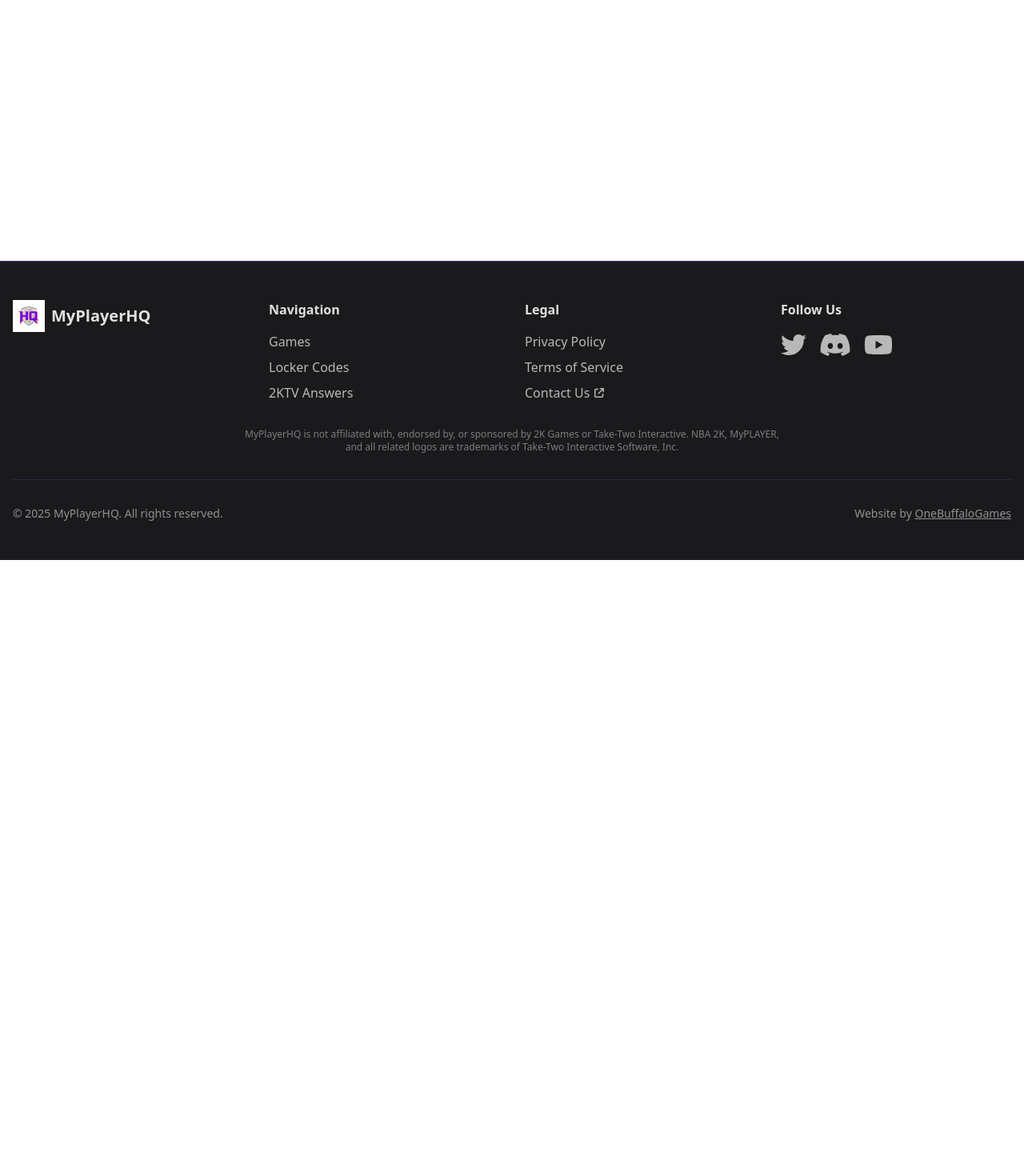
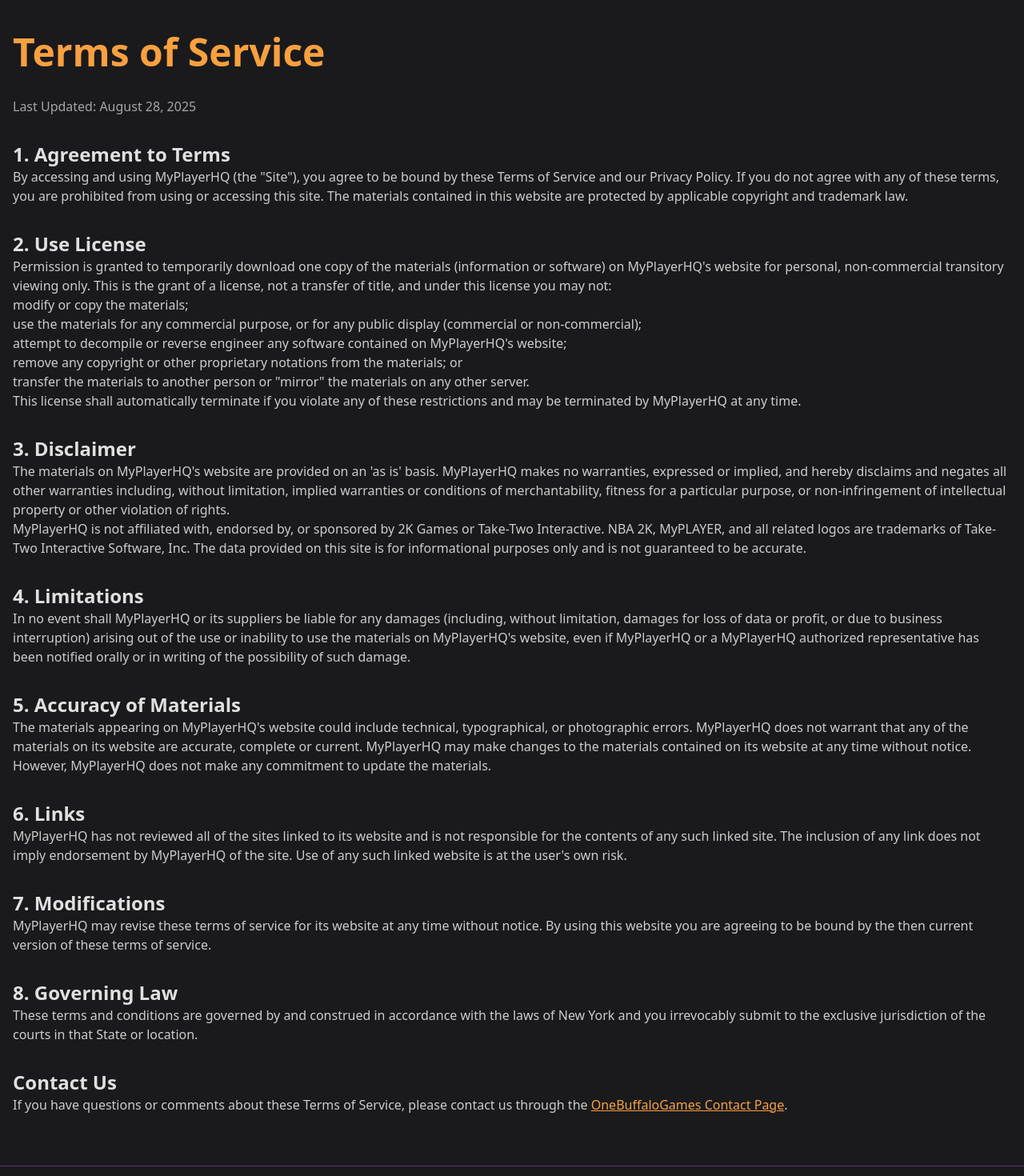
Before and after one commit to OneBuffaloLabs/myplayer-hq, a Next.js app: page /terms in a window 1280 px wide. Before the commit this address had no page. Shown: the part 100-1570 px from the top of the page at 80% size. Before the commit the page ends 800 px from the top, so only its background shows below. Built offline with nearby package versions, Linux system fonts and the light colour scheme.

Commit message:
Created terms page

```diff
--- /dev/null
+++ b/src/app/terms/page.tsx
@@ -0,0 +1,127 @@
+import { Metadata } from 'next';
+import Link from 'next/link';
+import { generateMetadata } from '@/utils/metadata';
+
+export const metadata: Metadata = generateMetadata({
+  title: 'Terms of Service',
+  description:
+    'Terms of Service for MyPlayerHQ, your ultimate resource for NBA 2K builds, badges, and animations.',
+});
+
+export default function TermsOfServicePage() {
+  return (
+    <div className="bg-background text-text min-h-screen">
+      <div className="container mx-auto px-4 py-16">
+        <h1 className="text-4xl md:text-5xl font-bold text-primary mb-8">Terms of Service</h1>
+        <div className="prose prose-invert max-w-none text-text/90">
+          <p className="text-text/70">Last Updated: August 28, 2025</p>
+
+          <h2 className="text-2xl font-bold text-text mt-8">1. Agreement to Terms</h2>
+          <p>
+            By accessing and using MyPlayerHQ (the "Site"), you agree to be bound by these Terms of
+            Service and our Privacy Policy. If you do not agree with any of these terms, you are
+            prohibited from using or accessing this site. The materials contained in this website
+            are protected by applicable copyright and trademark law.
+          </p>
+
+          <h2 className="text-2xl font-bold text-text mt-8">2. Use License</h2>
+          <p>
+            Permission is granted to temporarily download one copy of the materials (information or
+            software) on MyPlayerHQ's website for personal, non-commercial transitory viewing only.
+            This is the grant of a license, not a transfer of title, and under this license you may
+            not:
+          </p>
+          <ul>
+            <li>modify or copy the materials;</li>
+            <li>
+              use the materials for any commercial purpose, or for any public display (commercial or
+              non-commercial);
+            </li>
+            <li>
+              attempt to decompile or reverse engineer any software contained on MyPlayerHQ's
+              website;
+            </li>
+            <li>remove any copyright or other proprietary notations from the materials; or</li>
+            <li>
+              transfer the materials to another person or "mirror" the materials on any other
+              server.
+            </li>
+          </ul>
+          <p>
+            This license shall automatically terminate if you violate any of these restrictions and
+            may be terminated by MyPlayerHQ at any time.
+          </p>
+
+          <h2 className="text-2xl font-bold text-text mt-8">3. Disclaimer</h2>
+          <p>
+            The materials on MyPlayerHQ's website are provided on an 'as is' basis. MyPlayerHQ makes
+            no warranties, expressed or implied, and hereby disclaims and negates all other
+            warranties including, without limitation, implied warranties or conditions of
+            merchantability, fitness for a particular purpose, or non-infringement of intellectual
+            property or other violation of rights.
+          </p>
+          <p>
+            MyPlayerHQ is not affiliated with, endorsed by, or sponsored by 2K Games or Take-Two
+            Interactive. NBA 2K, MyPLAYER, and all related logos are trademarks of Take-Two
+            Interactive Software, Inc. The data provided on this site is for informational purposes
+            only and is not guaranteed to be accurate.
+          </p>
+
+          <h2 className="text-2xl font-bold text-text mt-8">4. Limitations</h2>
+          <p>
+            In no event shall MyPlayerHQ or its suppliers be liable for any damages (including,
+            without limitation, damages for loss of data or profit, or due to business interruption)
+            arising out of the use or inability to use the materials on MyPlayerHQ's website, even
+            if MyPlayerHQ or a MyPlayerHQ authorized representative has been notified orally or in
+            writing of the possibility of such damage.
+          </p>
+
+          <h2 className="text-2xl font-bold text-text mt-8">5. Accuracy of Materials</h2>
+          <p>
+            The materials appearing on MyPlayerHQ's website could include technical, typographical,
+            or photographic errors. MyPlayerHQ does not warrant that any of the materials on its
+            website are accurate, complete or current. MyPlayerHQ may make changes to the materials
+            contained on its website at any time without notice. However, MyPlayerHQ does not make
+            any commitment to update the materials.
+          </p>
+
+          <h2 className="text-2xl font-bold text-text mt-8">6. Links</h2>
+          <p>
+            MyPlayerHQ has not reviewed all of the sites linked to its website and is not
+            responsible for the contents of any such linked site. The inclusion of any link does not
+            imply endorsement by MyPlayerHQ of the site. Use of any such linked website is at the
+            user's own risk.
+          </p>
+
+          <h2 className="text-2xl font-bold text-text mt-8">7. Modifications</h2>
+          <p>
+            MyPlayerHQ may revise these terms of service for its website at any time without notice.
+            By using this website you are agreeing to be bound by the then current version of these
+            terms of service.
+          </p>
+
+          <h2 className="text-2xl font-bold text-text mt-8">8. Governing Law</h2>
+          <p>
+            These terms and conditions are governed by and construed in accordance with the laws of
+            New York and you irrevocably submit to the exclusive jurisdiction of the courts in that
+            State or location.
+          </p>
+
+          <h2 className="text-2xl font-bold text-text mt-8">Contact Us</h2>
+          <p>
+            If you have questions or comments about these Terms of Service, please contact us
+            through the{' '}
+            <Link
+              href="https://onebuffalogames.com/contact/"
+              target="_blank"
+              rel="noopener noreferrer"
+              className="text-primary underline">
+              OneBuffaloGames Contact Page
+            </Link>
+            .
+          </p>
+        </div>
+      </div>
+    </div>
+  );
+}
```
